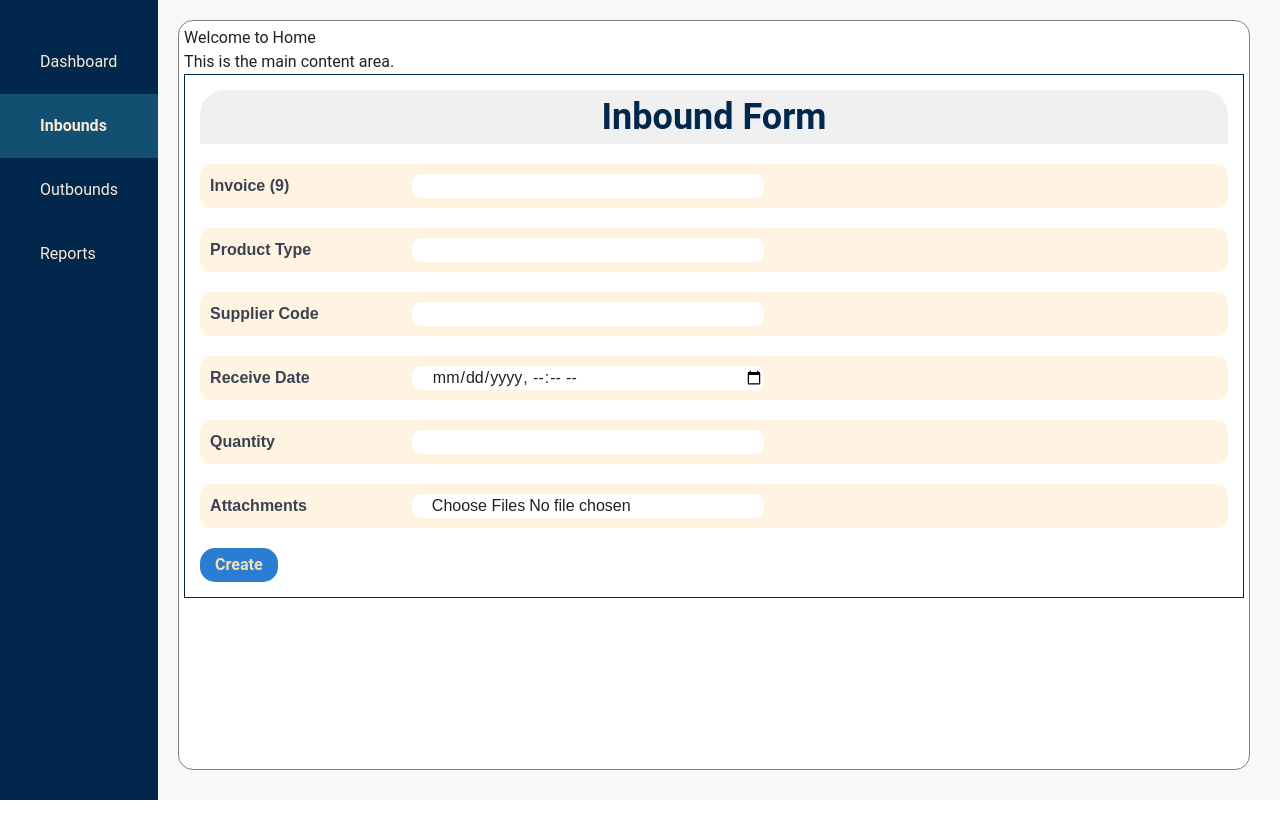
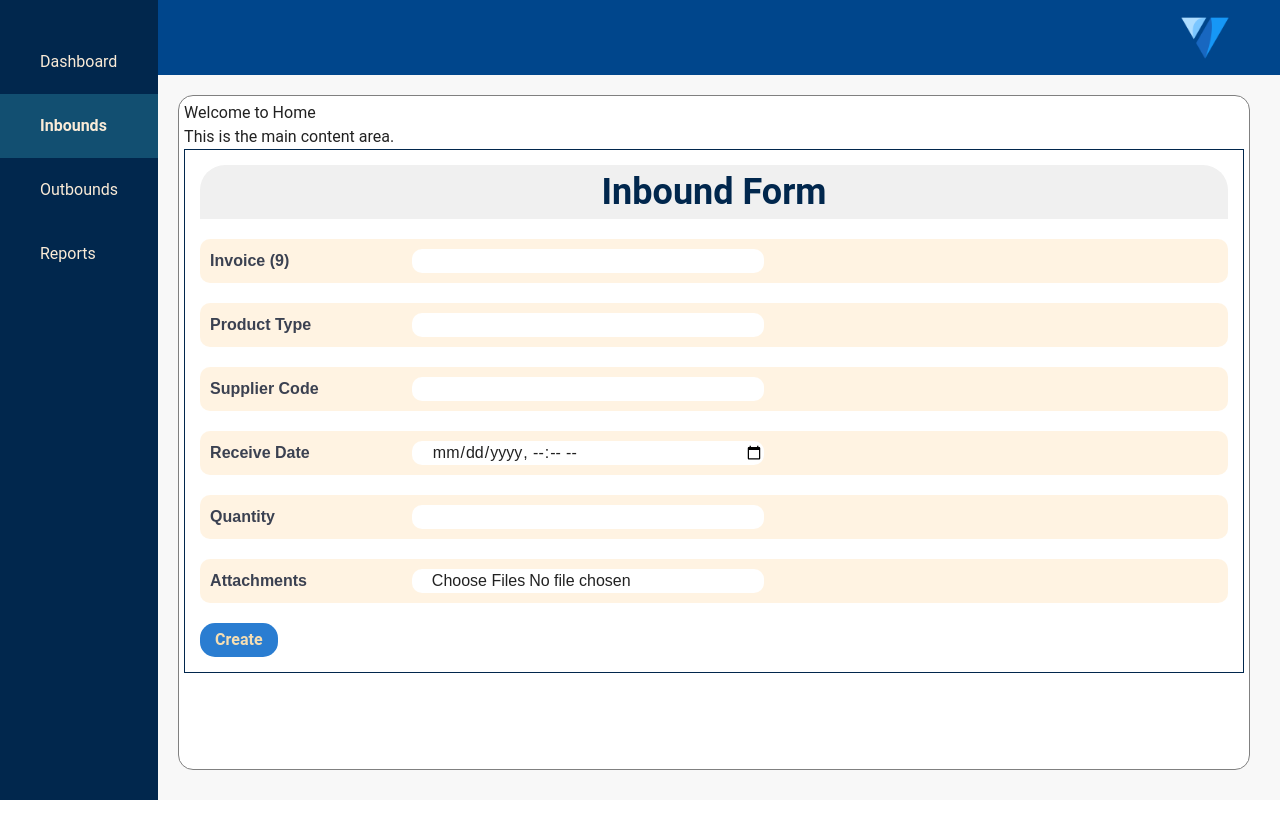
Before and after one commit to little-tonii/warehouse-training-fe, a Vue app: page /inbound in a window 1280 px wide. Built offline with nearby package versions, Linux system fonts and the light colour scheme; no server answers; a small style sheet from the web is missing.

Commit message:
feat: login, headerUI

```diff
--- /dev/null
+++ b/src/components/HeaderBar.vue
@@ -0,0 +1,61 @@
+<script setup>
+import { ref } from 'vue';
+const showDropdown = ref(false);
+</script>
+<template>
+    <header class="header">
+        <div class="avatar-wrapper">
+            <div
+                class="avatar-img"
+                @mouseenter="showDropdown = true"
+                @mouseleave="showDropdown = false"
+            >
+                <img class="img" src="../assets/logo.png" />
+                <div v-if="showDropdown" class="dropdown">
+                    <ul>
+                        <li>Chỉnh sửa thông tin</li>
+                        <li>Đăng xuất</li>
+                    </ul>
+                </div>
+            </div>
+        </div>
+    </header>
+</template>
+<style scoped>
+.header {
+    position: sticky;
+    background-color: #00468c;
+    height: 75px;
+    align-items: center;
+    width: 100%;
+}
+.avatar-wrapper {
+    height: 50px;
+    position: absolute;
+    right: 50px;
+    top: 50%;
+    transform: translateY(-50%);
+    cursor: pointer;
+}
+.avatar-img {
+    position: relative;
+}
+.img {
+    max-height: 50px;
+}
+.dropdown {
+    border: 1px grey solid;
+    position: absolute;
+    width: 180px;
+    right: 0;
+    background-color: #aeddff;
+}
+.dropdown li {
+    padding: 10px 0px 5px 5px;
+    padding-left: 10px;
+    border-bottom: 1px solid grey;
+    font-family: sans-serif;
+    font-weight: bold;
+    color: rgb(0, 0, 0);
+}
+</style>
--- a/src/components/MainContent.vue
+++ b/src/components/MainContent.vue
@@ -1,16 +1,26 @@
-<script></script>
+<script setup>
+import HeaderBar from './HeaderBar.vue';
+</script>
 <template>
-    <main class="content">
-        <slot />
-    </main>
+    <div class="main-content">
+        <HeaderBar />
+        <main class="content">
+            <slot />
+        </main>
+    </div>
 </template>
 <style>
+.main-content {
+    width: 100vw;
+    display: flex;
+    flex-direction: column;
+}
 .content {
     margin: 20px 30px 30px 20px;
     border: 1px gray solid;
     border-radius: 15px;
-    width: 100vw;
     padding: 5px;
     background-color: rgb(255, 255, 255);
+    flex: auto;
 }
 </style>
--- a/src/modules/auth/components/LoginForm.vue
+++ b/src/modules/auth/components/LoginForm.vue
@@ -1,5 +1,5 @@
 <template>
-  <v-form @submit.prevent="handleLogin" ref="form">
+    <v-form @submit.prevent="handleLogin" ref="formRef">
         <!-- Username Field -->
         <v-text-field
             v-model="form.username"
@@ -73,44 +73,49 @@
 </template>
 
 <script setup lang="ts">
-import { ref, reactive, computed } from 'vue'
-import { useAuthStore } from '../stores/auth'
+import { ref, reactive, computed } from 'vue';
+import { useAuthStore } from '../stores/auth';
+import { useRouter } from 'vue-router';
+
+const router = useRouter();
 
 // Store
-const authStore = useAuthStore()
+const authStore = useAuthStore();
 
 // Form data
 const form = reactive({
     username: '',
     password: '',
-  rememberMe: false
-})
+    rememberMe: false,
+});
 
 // UI state
-const showPassword = ref(false)
-const loading = computed(() => authStore.loading)
-const error = computed(() => authStore.error)
+const showPassword = ref(false);
+const loading = computed(() => authStore.loading);
+const error = computed(() => authStore.error);
 
 // Form validation rules
 const rules = {
     required: (value: string) => !!value || 'Trường này là bắt buộc',
-  minLength: (value: string) => value.length >= 6 || 'Tối thiểu 6 ký tự'
-}
+    minLength: (value: string) => value.length >= 6 || 'Tối thiểu 6 ký tự',
+};
 
 // Form reference
-const formRef = ref()
+const formRef = ref();
 
 // Methods
 const handleLogin = async () => {
-  const { valid } = await formRef.value?.validate()
+    const { valid } = await formRef.value?.validate();
 
     if (valid) {
         // Your login logic here
-    console.log('Login attempt:', form)
+        await authStore.login(form);
+        if (authStore.isAuthenticated === true) router.push('/home');
+        console.log('Login attempt:', form);
     }
-}
+};
 
 const clearError = () => {
-  authStore.setError(null)
-}
+    authStore.setError(null);
+};
 </script>
--- a/src/modules/auth/stores/auth.ts
+++ b/src/modules/auth/stores/auth.ts
@@ -1,11 +1,13 @@
-import { defineStore } from 'pinia'
+import axios from 'axios';
+import { defineStore } from 'pinia';
 
+const api = import.meta.env.VITE_API_BASE_URL;
 export const useAuthStore = defineStore('auth', {
     state: () => ({
         user: null as any,
         isAuthenticated: false,
         loading: false,
-    error: null as string | null
+        error: null as string | null,
     }),
 
     getters: {
@@ -16,18 +18,45 @@ export const useAuthStore = defineStore('auth', {
         // Add your login logic here
         async login(credentials: { username: string; password: string }) {
             // Your login implementation
+            this.setLoading(true);
+            this.setError(null);
+            try {
+                const { username, password } = credentials;
+                const response = await axios.post(`${api}/auth/login`, {
+                    username,
+                    password,
+                });
+
+                const token = response.data.access_token;
+                localStorage.setItem('token', token);
+                this.isAuthenticated = true;
+
+                axios.defaults.headers.common[
+                    'Authorization'
+                ] = `Bearer ${token}`;
+            } catch (err: any) {
+                this.setError(
+                    err.response?.data?.message || 'Đăng nhập thất bại'
+                );
+            } finally {
+                this.setLoading(false);
+            }
         },
 
         logout() {
             // Your logout implementation
+            localStorage.removeItem('token');
+            this.user = null;
+            this.isAuthenticated = false;
+            delete axios.defaults.headers.common['Authorization'];
         },
 
         setLoading(loading: boolean) {
-      this.loading = loading
+            this.loading = loading;
         },
 
         setError(error: string | null) {
-      this.error = error
-    }
-  }
-})
+            this.error = error;
+        },
+    },
+});
```
Also changed, not shown: 1 other file (tests, documents, lock files or other folders). Lines whose indentation alone changed are shown as unchanged.
